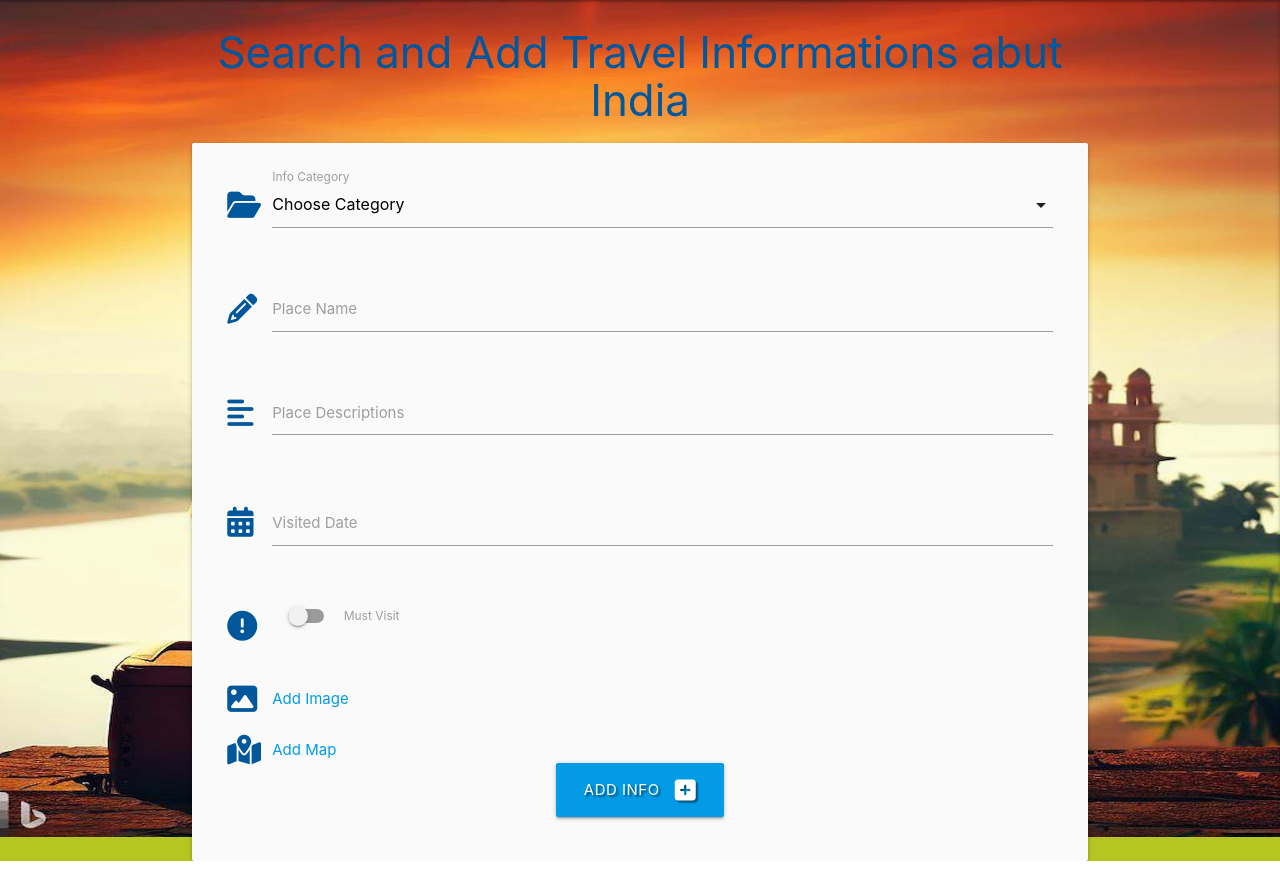
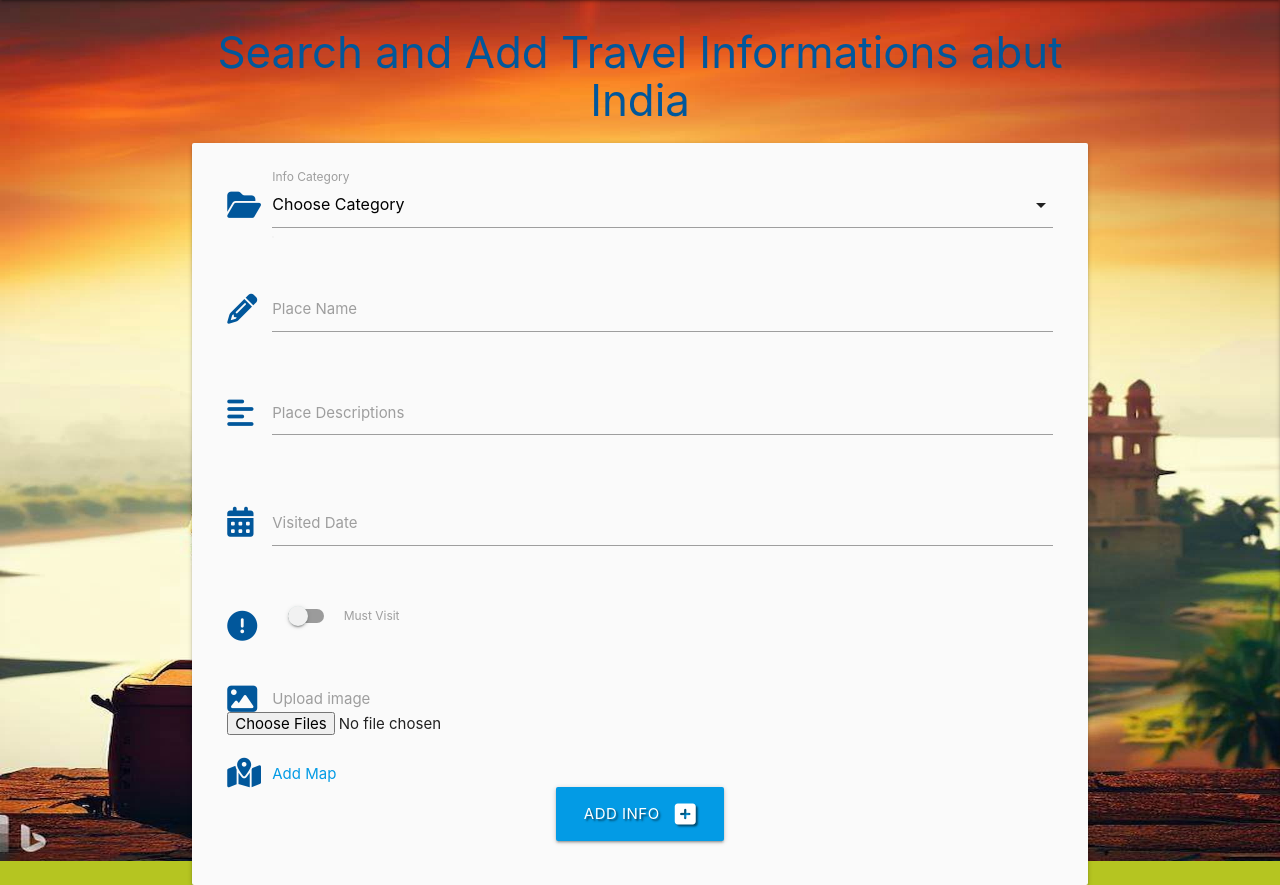
Before and after one commit to Killol14/Passage-To-India, a Flask app: page /add_task in a window 1280 px wide. Shown: the part 64-949 px from the top of the page. Before the commit the page ends 925 px from the top, so only its background shows below. Run offline with Flask 2, Linux system fonts and the light colour scheme; data that the repository does not hold is empty; some libraries are stand-ins or nearby versions.

Commit message:
this will commit image uploading button

```diff
--- a/app.py
+++ b/app.py
@@ -6,6 +6,7 @@ from flask_pymongo import PyMongo
 from bson.objectid import ObjectId
 from werkzeug.security import generate_password_hash, check_password_hash
 from pymongo import MongoClient
+
 if os.path.exists("env.py"):
     import env
 
@@ -18,9 +19,9 @@ app.secret_key = os.environ.get("SECRET_KEY")
 
 mongo = PyMongo(app)
 
-
 client = MongoClient(os.environ.get("MONGO_URI"))
 db = client[os.environ.get("MONGO_DBNAME")]
+
 
 @app.route("/")
 @app.route("/get_tasks")
@@ -54,6 +55,7 @@ def register():
         mongo.db.users.insert_one(register)
 
         # put the new user into 'session' cookie
+
         session["user"] = request.form.get("username").lower()
         flash("Registration Successful!")
         return redirect(url_for("profile", username=session["user"]))
--- a/static/css/style.css
+++ b/static/css/style.css
@@ -44,8 +44,3 @@ input#image{
     font-size: 1.2rem;
     background-color: lightblue;
 }
-img{
-    width: 200px;
-    height: 200px;
-    z-index: 1;
-}
--- a/static/js/script.js
+++ b/static/js/script.js
@@ -45,3 +45,30 @@ function validateMaterializeSelect() {
         }
     });
 }
+
+function previewImages() {
+    var preview = document.querySelector('#image-preview');
+    var files = document.querySelector('#image-upload').files;
+
+    if (files.length > 4) {
+      alert('Please select no more than 4 images.');
+      return;
+    }
+
+    preview.innerHTML = '';
+
+    for (var i = 0; i < files.length; i++) {
+      var reader = new FileReader();
+      reader.onloadend = function () {
+        var img = document.createElement('img');
+        img.src = reader.result;
+        preview.appendChild(img);
+      }
+
+      if (files[i]) {
+        if (i < 4) { // only preview up to 4 images
+          reader.readAsDataURL(files[i]);
+        }
+      }
+    }
+  }
--- a/templates/add_task.html
+++ b/templates/add_task.html
@@ -60,9 +60,13 @@
             <div class="row">
                 <div class="input-field col s12">
                     <i class="fa-solid fa-image prefix light-blue-text text-darken-4"></i>
-                    <label for="add_image"><a href="{{ url_for('upload_image') }}">Add Image</a></label>
+                    <label for="upload_image">Upload image</label>
+
                 </div>
             </div>
+                 <!-- HTML code -->
+                 <input type="file" id="image-upload" multiple onchange="previewImages()" accept="image/*">
+                 <div id="image-preview"></div>
 
 
             <div class="row">
--- a/templates/edit_task.html
+++ b/templates/edit_task.html
@@ -69,14 +69,14 @@
 				</div>
 			</div>
 
-
             <div class="row">
                 <div class="input-field col s12">
                     <i class="fa-solid fa-image prefix light-blue-text text-darken-4"></i>
-                    <label for="add_image"><a href="{{ url_for('upload_image') }}">Add Image</a></label>
+                    <label for="image_upload">Upload image</label>
                 </div>
             </div>
-
+            <input type="file" id="image-upload" multiple onchange="previewImages()" accept="image/*">
+            <div id="image-preview"></div>
 
             <div class="row">
                 <div class="input-field col s12">
```
